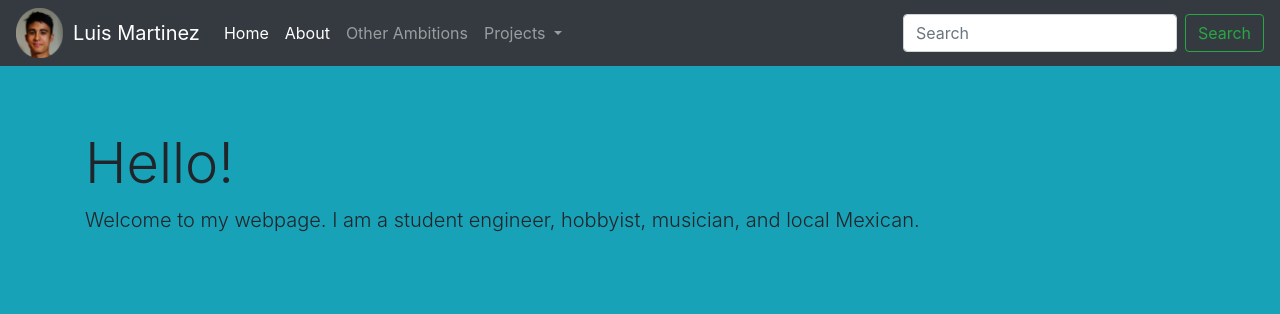
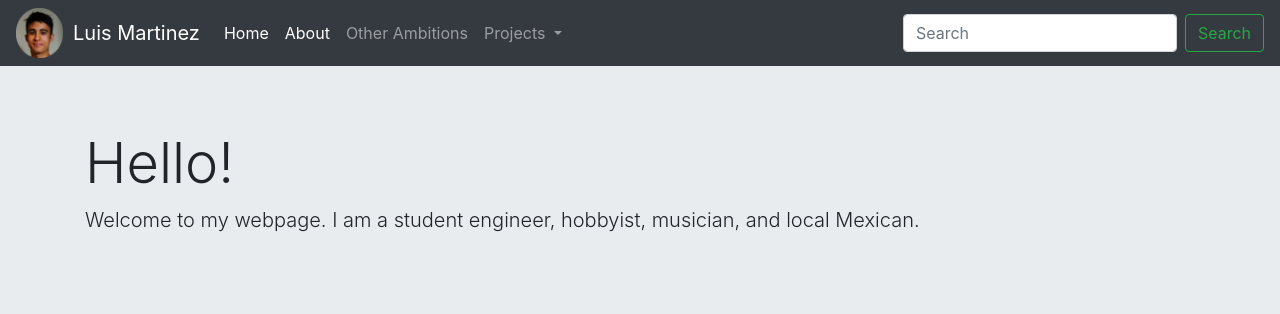
Before and after one commit to LouisVizard/louisvizard.github.io, a plain HTML site: page index.html in a window 1280 px wide. Shown: the top 314 px of the page. Drawn offline with nearby package versions, Linux system fonts and the light colour scheme.

```diff
--- a/index.html
+++ b/index.html
@@ -48,7 +48,7 @@
           </div>
       </nav>
 
-      <div class="jumbotron jumbotron-fluid bg-info" id="home" style="padding-top: 130px;margin-bottom: 0px;">
+      <div class="jumbotron jumbotron-fluid" id="home" style="padding-top: 130px;margin-bottom: 0px;">
          <div class="container">
             <h1 class="display-4">Hello!</h1>
             <p class="lead">Welcome to my webpage. I am a student engineer, hobbyist, musician, and local Mexican.</p>
```
